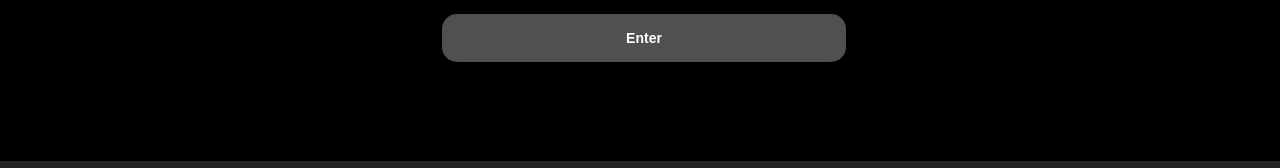
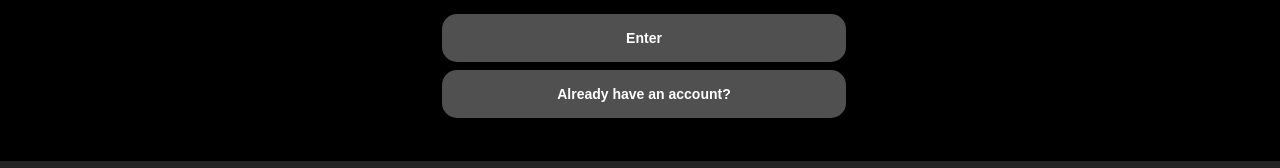
Before and after one commit to bgdnyrmln/developen, a Nuxt app in the folder developen/: page /register in a window 1280 px wide. Shown: the part 719-887 px from the top of the page. Built offline with nearby package versions, Linux system fonts and the light colour scheme.

Commit message:
commit
added already have an account button

```diff
--- a/developen/pages/register.vue
+++ b/developen/pages/register.vue
@@ -23,6 +23,7 @@
               <input class="register-input" type="password" id="password" v-model="password" placeholder="Enter your password" required />
 
               <button class="register-button" type="submit">Enter</button>
+              <button class="register-button">Already have an account?</button>
             </div>
           </form>
         </div>
```
